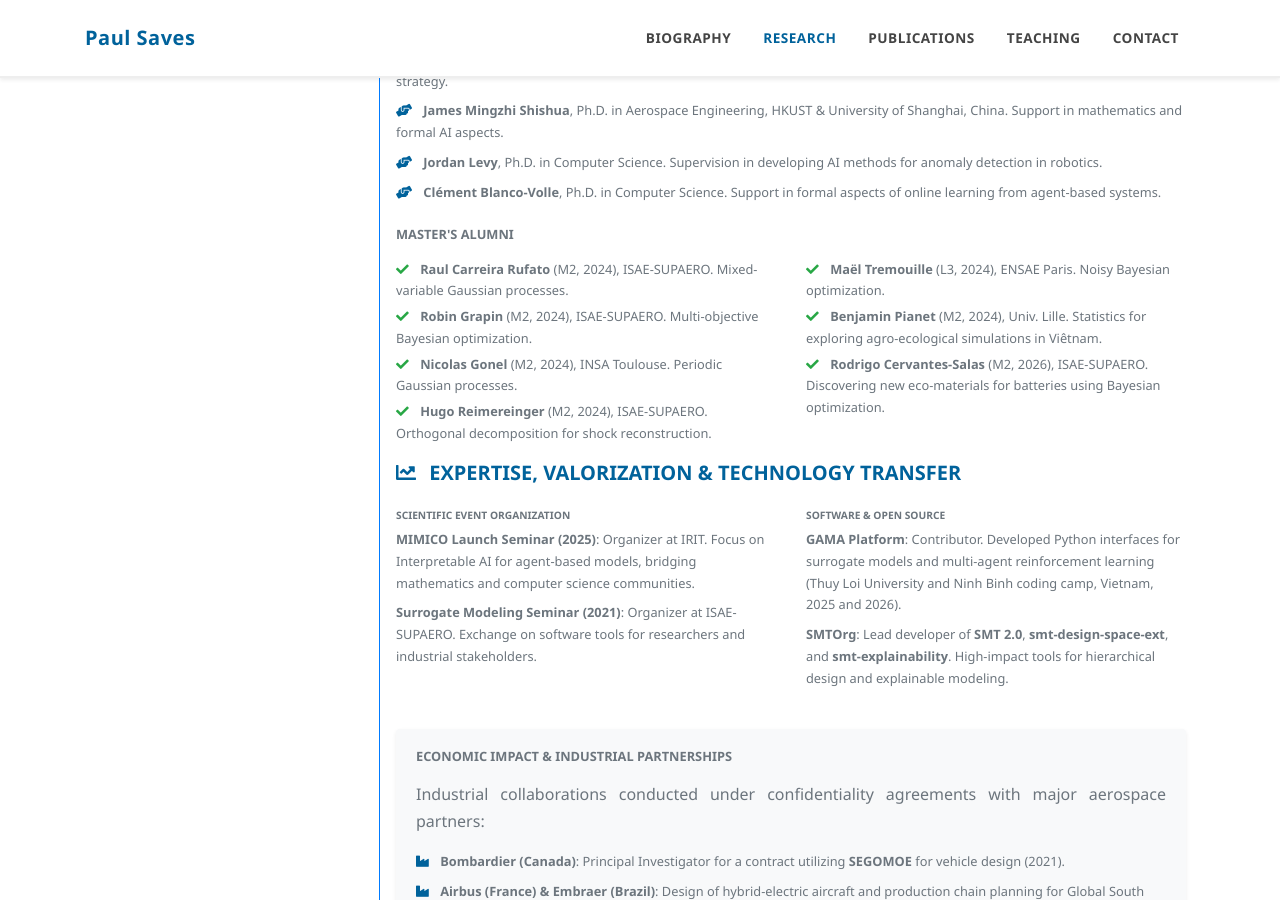
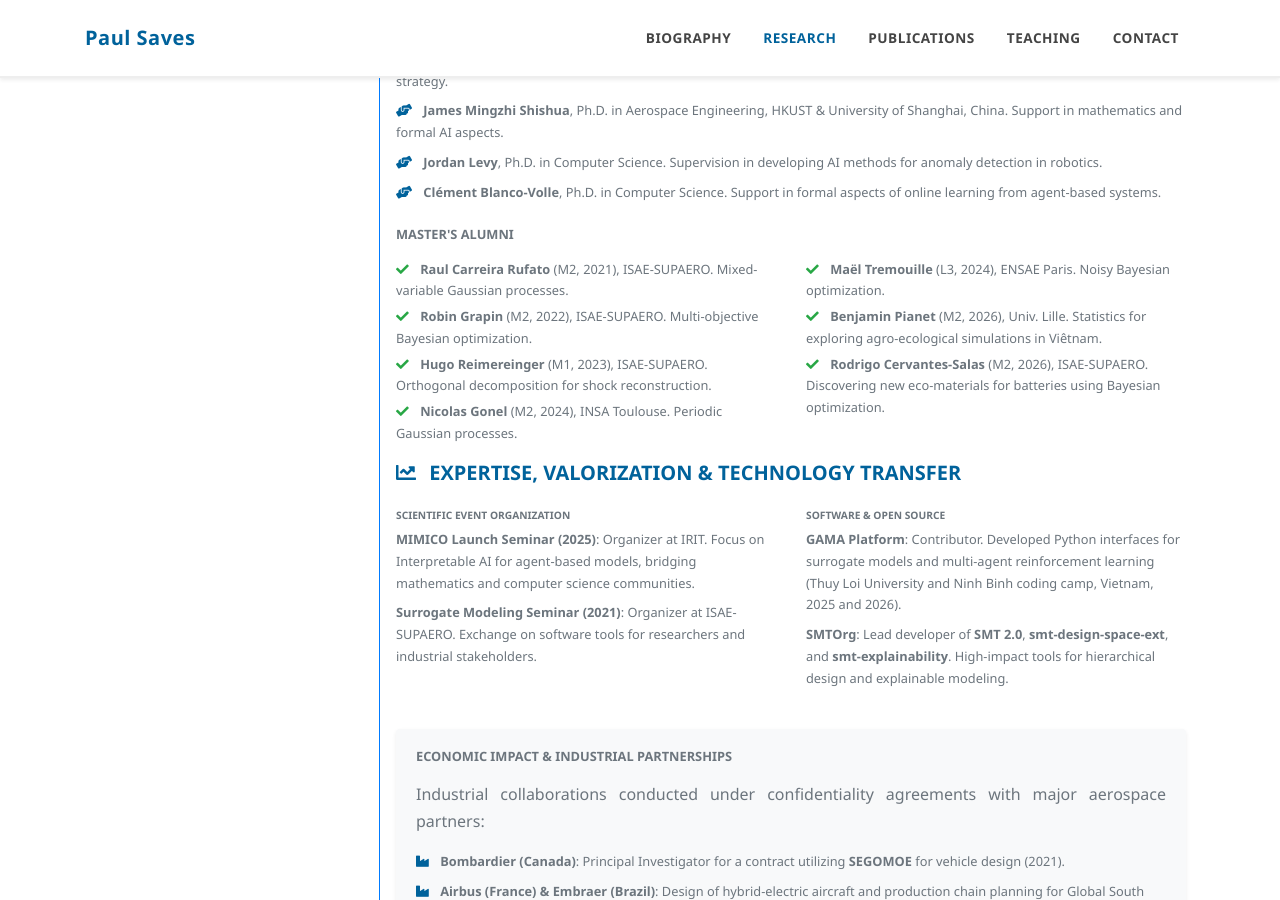
Before and after one commit to Paul-Saves/Paul-Saves.github.io, a Jekyll site: the page built from _pages/research.md, in a window 1280 px wide and 900 px high, scrolled down 2083 px. Built offline with Jekyll 4.4.1, drawn with Linux system fonts in a browser that asks for light colours; a style sheet for code colours, icons or effects is not loaded.

Commit message:
fix interns

```diff
--- a/_pages/research.md
+++ b/_pages/research.md
@@ -119,16 +119,16 @@ title: Research
         <div class="row small">
           <div class="col-md-6">
             <ul class="list-unstyled text-secondary">
-              <li class="mb-1"><i class="fas fa-check text-success mr-2"></i> <strong>Raul Carreira Rufato</strong> (M2, 2024), ISAE-SUPAERO. Mixed-variable Gaussian processes.</li>
-              <li class="mb-1"><i class="fas fa-check text-success mr-2"></i> <strong>Robin Grapin</strong> (M2, 2024), ISAE-SUPAERO. Multi-objective Bayesian optimization.</li>
+              <li class="mb-1"><i class="fas fa-check text-success mr-2"></i> <strong>Raul Carreira Rufato</strong> (M2, 2021), ISAE-SUPAERO. Mixed-variable Gaussian processes.</li>
+              <li class="mb-1"><i class="fas fa-check text-success mr-2"></i> <strong>Robin Grapin</strong> (M2, 2022), ISAE-SUPAERO. Multi-objective Bayesian optimization.</li>
+              <li class="mb-1"><i class="fas fa-check text-success mr-2"></i> <strong>Hugo Reimereinger</strong> (M1, 2023), ISAE-SUPAERO. Orthogonal decomposition for shock reconstruction.</li>
               <li class="mb-1"><i class="fas fa-check text-success mr-2"></i> <strong>Nicolas Gonel</strong> (M2, 2024), INSA Toulouse. Periodic Gaussian processes.</li>
-              <li class="mb-1"><i class="fas fa-check text-success mr-2"></i> <strong>Hugo Reimereinger</strong> (M2, 2024), ISAE-SUPAERO. Orthogonal decomposition for shock reconstruction.</li>
             </ul>
           </div>
           <div class="col-md-6">
             <ul class="list-unstyled text-secondary">
               <li class="mb-1"><i class="fas fa-check text-success mr-2"></i> <strong>Maël Tremouille</strong> (L3, 2024), ENSAE Paris. Noisy Bayesian optimization.</li>
-              <li class="mb-1"><i class="fas fa-check text-success mr-2"></i> <strong>Benjamin Pianet</strong> (M2, 2024), Univ. Lille. Statistics for exploring agro-ecological simulations in Viêtnam.</li>
+              <li class="mb-1"><i class="fas fa-check text-success mr-2"></i> <strong>Benjamin Pianet</strong> (M2, 2026), Univ. Lille. Statistics for exploring agro-ecological simulations in Viêtnam.</li>
               <li class="mb-1"><i class="fas fa-check text-success mr-2"></i> <strong>Rodrigo Cervantes-Salas</strong> (M2, 2026), ISAE-SUPAERO. Discovering new eco-materials for batteries using Bayesian optimization.</li>
             </ul>
           </div>
```
